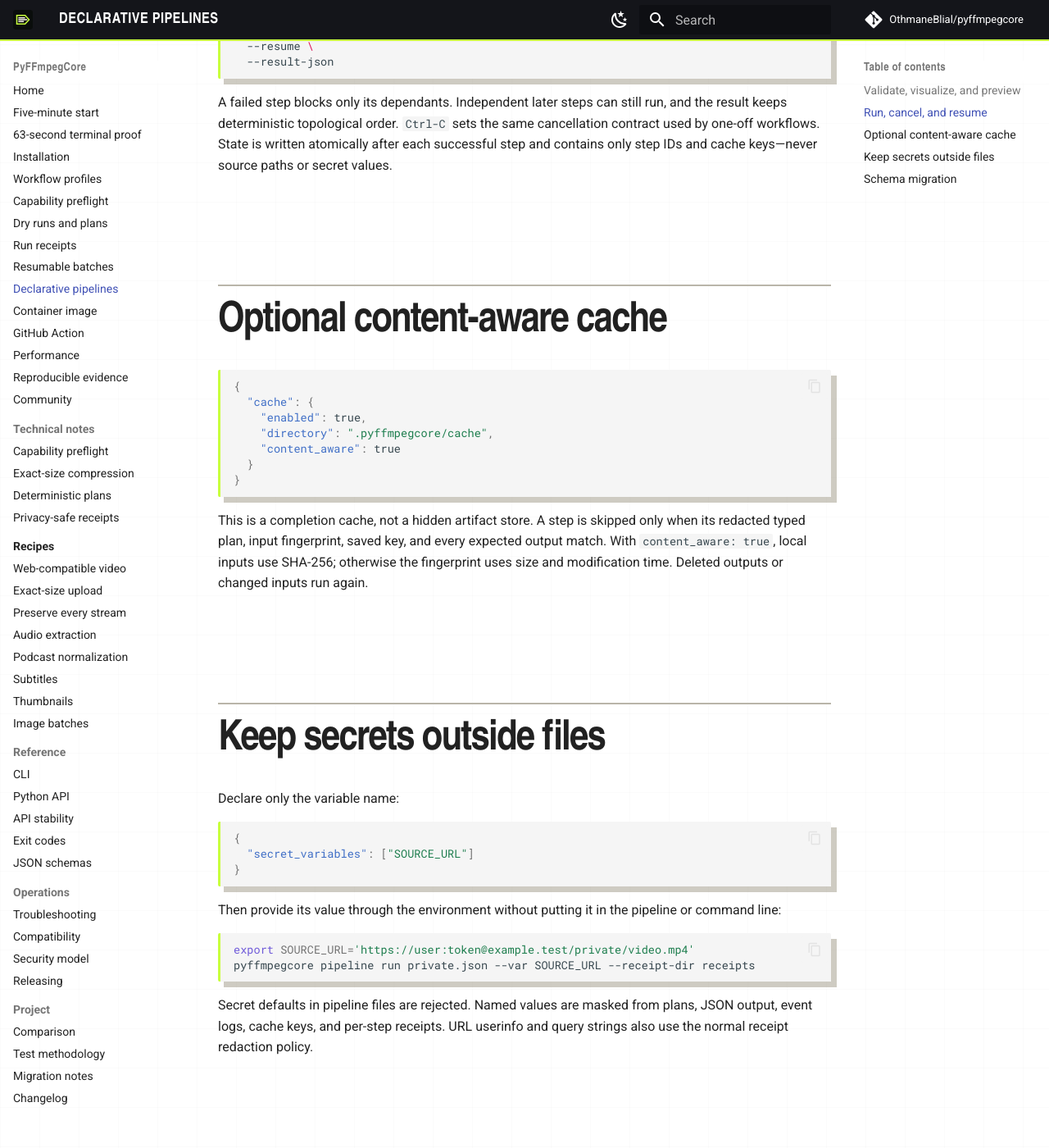
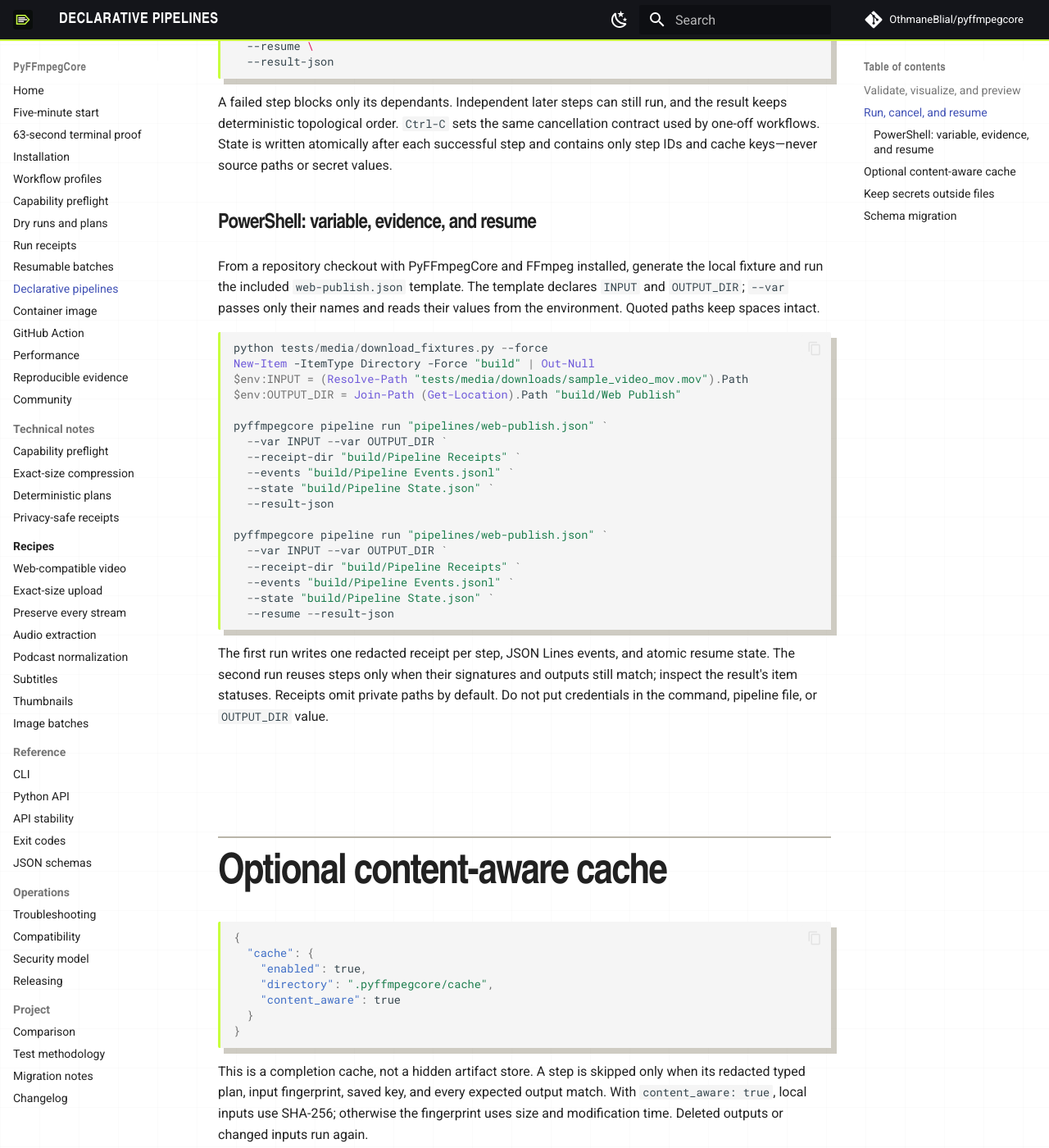
Before and after one commit to OthmaneBlial/pyffmpegcore, an MkDocs documentation site: the page built from docs/pipelines.md, in a window 1280 px wide and 1400 px high, scrolled down 1628 px. Shown: the whole window at 82% size. Built offline with MkDocs 1.6.1 and Material for MkDocs 9.7.7, drawn with Linux system fonts in a browser that asks for light colours.

Commit message:
docs: show PowerShell pipeline variables and resume

````diff
--- a/docs/pipelines.md
+++ b/docs/pipelines.md
@@ -63,6 +63,40 @@
 atomically after each successful step and contains only step IDs and cache
 keys—never source paths or secret values.
 
+### PowerShell: variable, evidence, and resume
+
+From a repository checkout with PyFFmpegCore and FFmpeg installed, generate
+the local fixture and run the included `web-publish.json` template. The
+template declares `INPUT` and `OUTPUT_DIR`; `--var` passes only their names
+and reads their values from the environment. Quoted paths keep spaces intact.
+
+```powershell
+python tests/media/download_fixtures.py --force
+New-Item -ItemType Directory -Force "build" | Out-Null
+$env:INPUT = (Resolve-Path "tests/media/downloads/sample_video_mov.mov").Path
+$env:OUTPUT_DIR = Join-Path (Get-Location).Path "build/Web Publish"
+
+pyffmpegcore pipeline run "pipelines/web-publish.json" `
+  --var INPUT --var OUTPUT_DIR `
+  --receipt-dir "build/Pipeline Receipts" `
+  --events "build/Pipeline Events.jsonl" `
+  --state "build/Pipeline State.json" `
+  --result-json
+
+pyffmpegcore pipeline run "pipelines/web-publish.json" `
+  --var INPUT --var OUTPUT_DIR `
+  --receipt-dir "build/Pipeline Receipts" `
+  --events "build/Pipeline Events.jsonl" `
+  --state "build/Pipeline State.json" `
+  --resume --result-json
+```
+
+The first run writes one redacted receipt per step, JSON Lines events, and
+atomic resume state. The second run reuses steps only when their signatures
+and outputs still match; inspect the result's item statuses. Receipts omit
+private paths by default. Do not put credentials in the command, pipeline
+file, or `OUTPUT_DIR` value.
+
 ## Optional content-aware cache
 
 ```json
````
Also changed, not shown: 1 other file.
